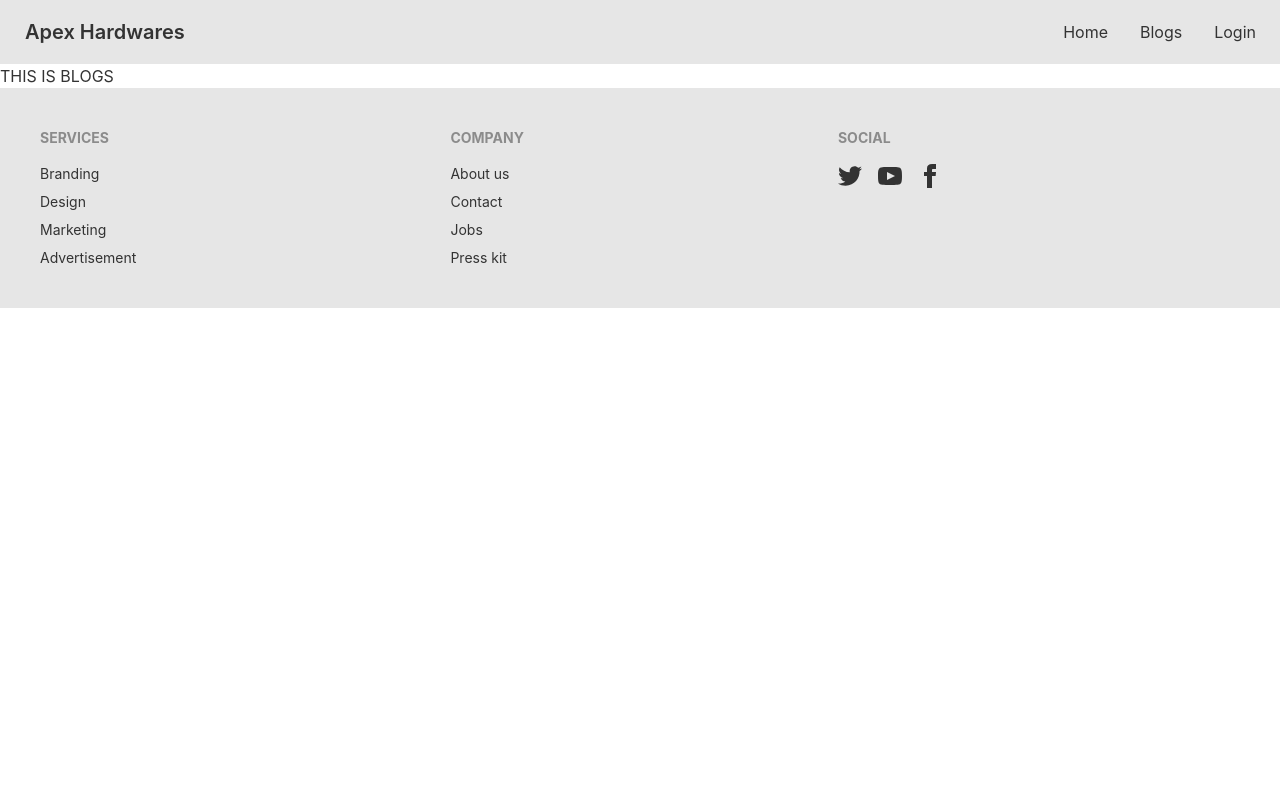
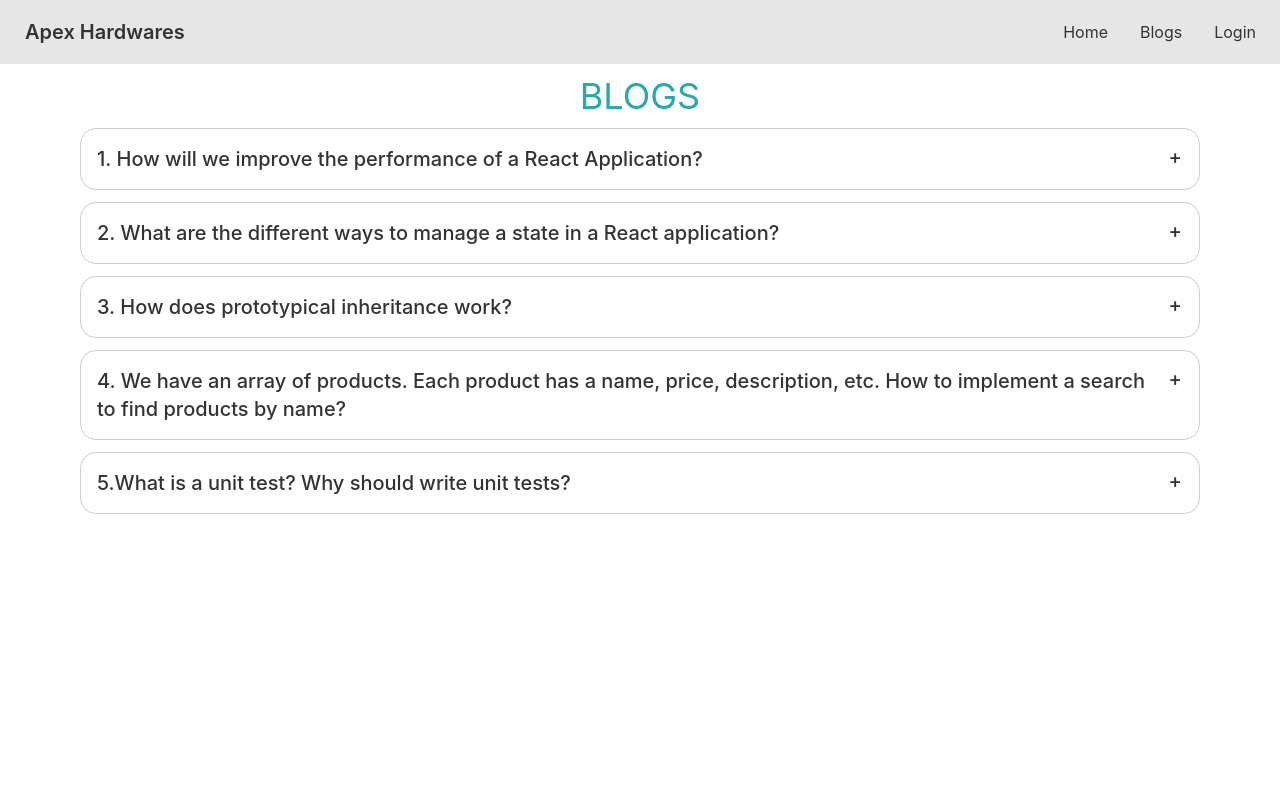
Before and after one commit to saifabrar17/apex-hardwares-mern, a React (Create React App) app: page /blogs in a window 1280 px wide. Shown: the top 800 px of the page. Built offline with nearby package versions, Linux system fonts and the light colour scheme; no server answers.

Commit message:
some design changes

```diff
--- a/src/Pages/Blogs/Blogs.js
+++ b/src/Pages/Blogs/Blogs.js
@@ -2,8 +2,57 @@ import React from 'react';
 
 const Blogs = () => {
     return (
-        <div>
-            <h1>THIS IS BLOGS</h1>
+        <div className='min-h-screen'>
+            <h1 className='text-center text-primary text-4xl py-3'>BLOGS</h1>
+
+            <div className='mx-2 lg:mx-20'>
+                <div tabindex="0" class="collapse mb-3 collapse-plus border border-base-300 bg-base-100 rounded-box">
+                    <div class="collapse-title text-xl font-medium">
+                        1. How will we improve the performance of a React Application?
+                    </div>
+                    <div class="collapse-content">
+                        <p>tabindex="0" attribute is necessary to make the div focusable</p>
+                    </div>
+                </div>
+
+                <div tabindex="0" class="collapse mb-3 collapse-plus border border-base-300 bg-base-100 rounded-box">
+                    <div class="collapse-title text-xl font-medium">
+                        2. What are the different ways to manage a state in a React application?
+                    </div>
+                    <div class="collapse-content">
+                        <p>tabindex="0" attribute is necessary to make the div focusable</p>
+                    </div>
+                </div>
+
+                <div tabindex="0" class="collapse mb-3 collapse-plus border border-base-300 bg-base-100 rounded-box">
+                    <div class="collapse-title text-xl font-medium">
+                       3. How does prototypical inheritance work?
+                    </div>
+                    <div class="collapse-content">
+                        <p>tabindex="0" attribute is necessary to make the div focusable</p>
+                    </div>
+                </div>
+
+                <div tabindex="0" class="collapse mb-3 collapse-plus border border-base-300 bg-base-100 rounded-box">
+                    <div class="collapse-title text-xl font-medium">
+                        4. We have an array of products. Each product has a name, price, description, etc. How to implement a search to find products by name?
+                    </div>
+                    <div class="collapse-content">
+                        <p>tabindex="0" attribute is necessary to make the div focusable</p>
+                    </div>
+                </div>
+
+
+                <div tabindex="0" class="collapse mb-3 collapse-plus border border-base-300 bg-base-100 rounded-box">
+                    <div class="collapse-title text-xl font-medium">
+                        5.What is a unit test? Why should write unit tests?
+                    </div>
+                    <div class="collapse-content">
+                        <p>tabindex="0" attribute is necessary to make the div focusable</p>
+                    </div>
+                </div>
+            </div>
+
         </div>
     );
 };
--- a/src/Pages/Dashboard/Profile.js
+++ b/src/Pages/Dashboard/Profile.js
@@ -1,9 +1,33 @@
 import React from 'react';
+import { useAuthState } from 'react-firebase-hooks/auth';
+import auth from '../../firebase.init';
 
 const Profile = () => {
+
+    const [user] = useAuthState(auth);
+console.log(user);
     return (
         <div>
-            <p>Profile</p>
+            <div class="card mx-auto w-1/2 bg-base-100 shadow-xl">
+                <div class="card-body">
+                    <div class="form-control w-full">
+                        <label class="label">
+                            <span class="label-text font-bold">Full Name</span>
+                        </label>
+                        <input type="text" value={user.displayName} disabled class="input input-bordered max-width" />
+                    </div>
+
+
+                    <div class="form-control w-full">
+                        <label class="label">
+                            <span class="label-text font-bold">Email</span>
+                        </label>
+                        <input type="text" value={user.email} disabled class="input input-bordered max-width" />
+                    </div>
+
+
+                </div>
+            </div>
         </div>
     );
 };
--- a/src/Pages/Shared/Navbar/Navbar.js
+++ b/src/Pages/Shared/Navbar/Navbar.js
@@ -15,10 +15,11 @@ const Navbar = () => {
     const menuItems = <>
         <li><Link to='/'>Home</Link></li>
         <li><Link to='/blogs'>Blogs</Link></li>
-
-
         {
             user && <li><Link to='/dashboard'>Dashboard</Link></li>
+        }
+        {
+            user && <li><a>{user.displayName}</a></li>
         }
         <li>{user ? <button className="btn btn-ghost" onClick={logout} >Sign Out</button> : <Link to="/login">Login</Link>}</li>
     </>
```
